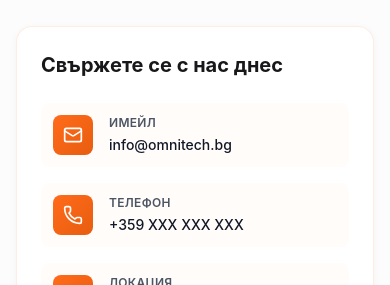
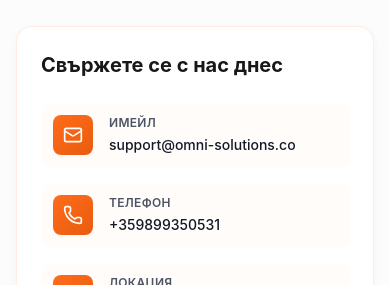
Before and after one commit to omni-tech-solutions/omni-tech-solutions-web, a Next.js app: page / in a window 390 px wide. Shown: the part 4300-4585 px from the top of the page. Built offline with nearby package versions, Linux system fonts and the light colour scheme.

Commit message:
Update contact information: change email and phone number in ContactSection, Footer, and translations for improved accuracy.

```diff
--- a/app/components/layout/Footer.tsx
+++ b/app/components/layout/Footer.tsx
@@ -138,24 +138,24 @@ export const Footer: React.FC<FooterProps> = ({ colors, theme }) => {
             <ul className="space-y-4">
               <li>
                 <a
-                  href="mailto:info@omnitech.bg"
+                  href="mailto:support@omni-solutions.co"
                   className={`${colors.textSec} text-sm flex items-start gap-3 transition-all duration-300 group hover:translate-x-1 focus:outline-none focus:translate-x-1`}
                 >
                   <div className={`mt-0.5 p-1.5 rounded-lg ${colors.cardHover} transition-colors duration-300`}>
                     <Mail className="w-4 h-4 opacity-70" strokeWidth={1.5} />
                   </div>
-                  <span className="opacity-75 group-hover:opacity-100 transition-opacity duration-300">info@omnitech.bg</span>
+                  <span className="opacity-75 group-hover:opacity-100 transition-opacity duration-300">support@omni-solutions.co</span>
                 </a>
               </li>
               <li>
                 <a
-                  href="tel:+359XXXXXXXXX"
+                  href="tel:+359899350531"
                   className={`${colors.textSec} text-sm flex items-start gap-3 transition-all duration-300 group hover:translate-x-1 focus:outline-none focus:translate-x-1`}
                 >
                   <div className={`mt-0.5 p-1.5 rounded-lg ${colors.cardHover} transition-colors duration-300`}>
                     <Phone className="w-4 h-4 opacity-70" strokeWidth={1.5} />
                   </div>
-                  <span className="opacity-75 group-hover:opacity-100 transition-opacity duration-300">+359 XXX XXX XXX</span>
+                  <span className="opacity-75 group-hover:opacity-100 transition-opacity duration-300">+359899350531</span>
                 </a>
               </li>
               <li className={`${colors.textSec} text-sm flex items-start gap-3 opacity-75`}>
--- a/app/components/sections/ContactSection.tsx
+++ b/app/components/sections/ContactSection.tsx
@@ -44,13 +44,13 @@ export const ContactSection: React.FC<ContactSectionProps> = ({ colors }) => {
             icon: Mail,
             title: t('contact.contactInfo.email.title'),
             value: t('contact.contactInfo.email.value'),
-            link: 'mailto:info@omnitech.bg'
+            link: 'mailto:support@omni-solutions.co'
         },
         {
             icon: Phone,
             title: t('contact.contactInfo.phone.title'),
             value: t('contact.contactInfo.phone.value'),
-            link: 'tel:+359XXXXXXXXX'
+            link: 'tel:+359899350531'
         },
         {
             icon: MapPin,
--- a/app/components/sections/ServiceDetails.tsx
+++ b/app/components/sections/ServiceDetails.tsx
@@ -414,7 +414,7 @@ export const ServiceDetailPage: React.FC<ServiceDetailPageProps> = ({ colors })
 
                     <div className="flex flex-col sm:flex-row gap-4 justify-center">
                         <a
-                            href="tel:+359123456789"
+                            href="tel:+359899350531"
                             className={`flex items-center justify-center gap-2 px-6 py-3 ${BORDER_RADIUS.md} font-semibold transition-all duration-200 hover:opacity-90 hover:shadow-lg`}
                             style={{
                                 backgroundColor: COLORS.primary,
@@ -426,7 +426,7 @@ export const ServiceDetailPage: React.FC<ServiceDetailPageProps> = ({ colors })
                         </a>
 
                         <a
-                            href="mailto:info@omnitech.bg"
+                            href="mailto:support@omni-solutions.co"
                             className={`flex items-center justify-center gap-2 px-6 py-3 ${BORDER_RADIUS.md} font-semibold transition-all duration-200 border group`}
                             style={{
                                 borderWidth: '1px',
--- a/app/locales/bg/translation.json
+++ b/app/locales/bg/translation.json
@@ -402,8 +402,8 @@
     "callUs": "Обадете ни се сега",
     "emailUs": "Пишете ни директно",
     "contactInfo": {
-      "email": { "title": "Имейл", "value": "info@omnitech.bg" },
-      "phone": { "title": "Телефон", "value": "+359 XXX XXX XXX" },
+      "email": { "title": "Имейл", "value": "support@omni-solutions.co" },
+      "phone": { "title": "Телефон", "value": "+359899350531" },
       "location": { "title": "Локация", "value": "Самуил, Разградска област, България" },
       "hours": { "title": "Работно време", "value": "Пон–Пет: 9:00 – 18:00" }
     },
--- a/app/locales/en/translation.json
+++ b/app/locales/en/translation.json
@@ -402,8 +402,8 @@
     "callUs": "Call Us Now",
     "emailUs": "Email Us Directly",
     "contactInfo": {
-      "email": { "title": "Email", "value": "info@omnitech.bg" },
-      "phone": { "title": "Phone", "value": "+359 XXX XXX XXX" },
+      "email": { "title": "Email", "value": "support@omni-solutions.co" },
+      "phone": { "title": "Phone", "value": "+359899350531" },
       "location": { "title": "Location", "value": "Samuil, Razgrad Region, Bulgaria" },
       "hours": { "title": "Working Hours", "value": "Mon–Fri: 9:00 AM – 6:00 PM" }
     },
--- a/app/locales/tr/translation.json
+++ b/app/locales/tr/translation.json
@@ -402,8 +402,8 @@
     "callUs": "Bizi Arayın",
     "emailUs": "Bize E-posta Gönderin",
     "contactInfo": {
-      "email": { "title": "E-posta", "value": "info@omnitech.bg" },
-      "phone": { "title": "Telefon", "value": "+359 XXX XXX XXX" },
+      "email": { "title": "E-posta", "value": "support@omni-solutions.co" },
+      "phone": { "title": "Telefon", "value": "+359899350531" },
       "location": { "title": "Konum", "value": "Samuil, Razgrad Bölgesi, Bulgaristan" },
       "hours": { "title": "Çalışma Saatleri", "value": "Pazartesi–Cuma: 09:00 – 18:00" }
     },
```
